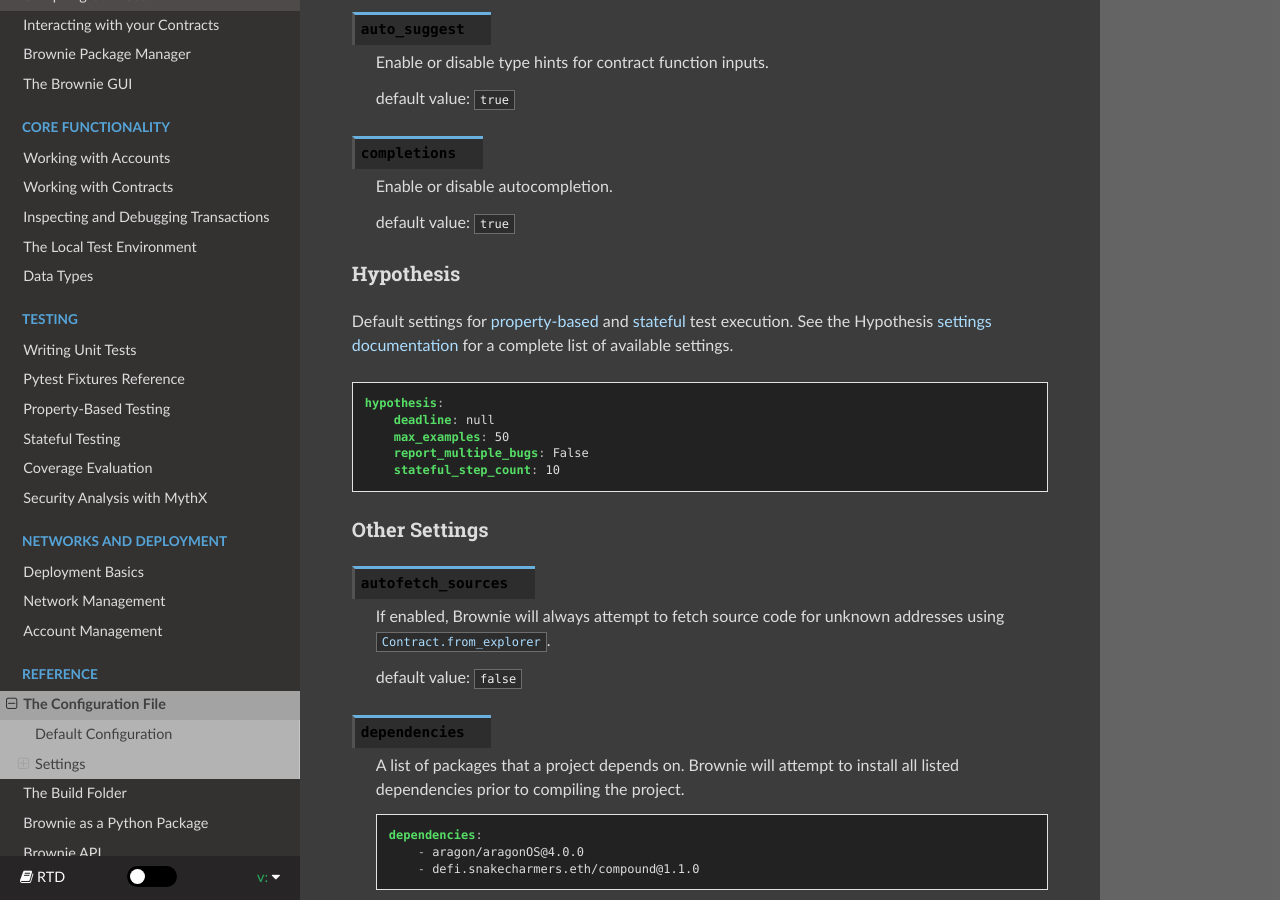
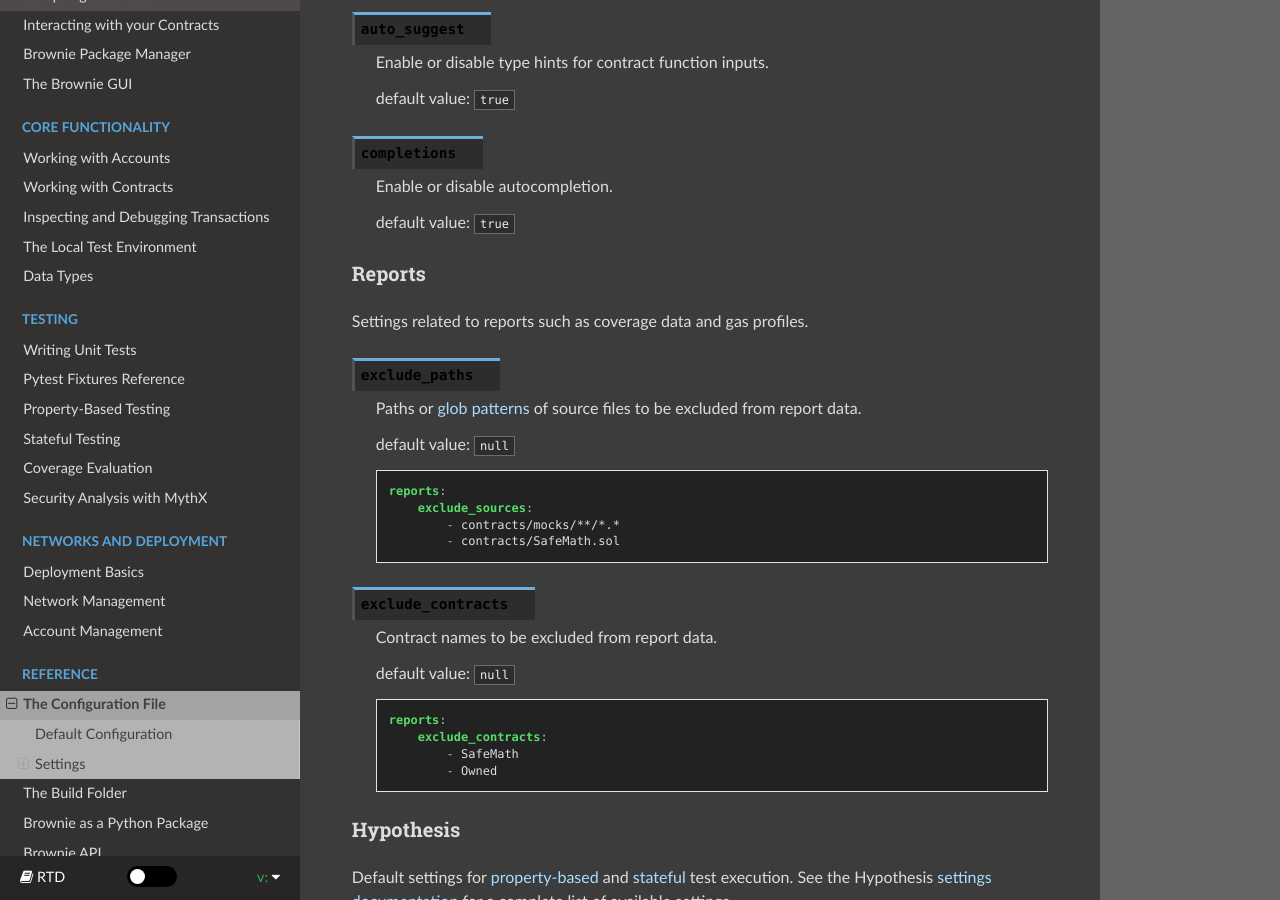
Before and after one commit to eth-brownie/brownie, a Sphinx documentation site: the page built from docs/config.rst, in a window 1280 px wide and 900 px high, scrolled down 4171 px. Built offline with Sphinx 7.4.7 and the Read the Docs theme 2.0.0, drawn with Linux system fonts in a browser that asks for light colours.

Commit message:
docs: update documentation for report exclusion

```diff
--- a/docs/config.rst
+++ b/docs/config.rst
@@ -206,6 +206,39 @@ Console
 
     default value: ``true``
 
+.. _config-reports:
+
+Reports
+-------
+
+Settings related to reports such as coverage data and gas profiles.
+
+.. py:attribute:: exclude_paths
+
+    Paths or `glob patterns <https://en.wikipedia.org/wiki/Glob_%28programming%29>`_ of source files to be excluded from report data.
+
+    default value: ``null``
+
+    .. code-block:: yaml
+
+        reports:
+            exclude_sources:
+                - contracts/mocks/**/*.*
+                - contracts/SafeMath.sol
+
+.. py:attribute:: exclude_contracts
+
+    Contract names to be excluded from report data.
+
+    default value: ``null``
+
+    .. code-block:: yaml
+
+        reports:
+            exclude_contracts:
+                - SafeMath
+                - Owned
+
 .. _config-hypothesis:
 
 Hypothesis
```
Also changed, not shown: docs/tests-pytest-intro.rst (+11 -20 lines).
